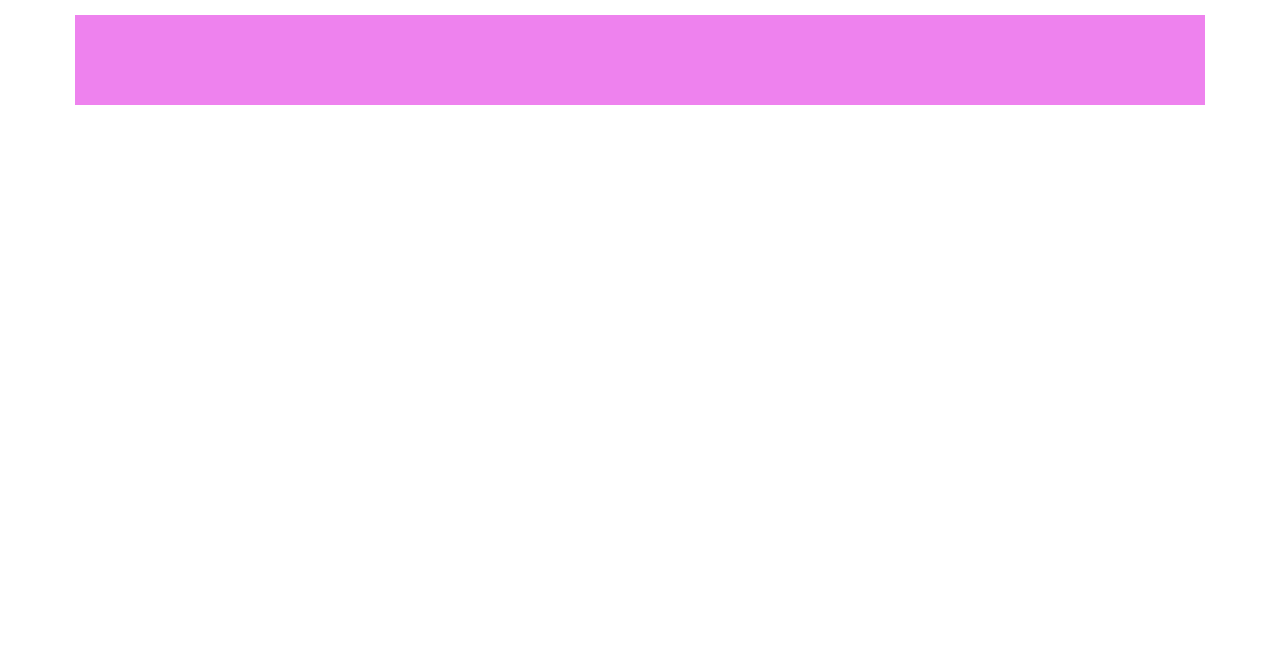
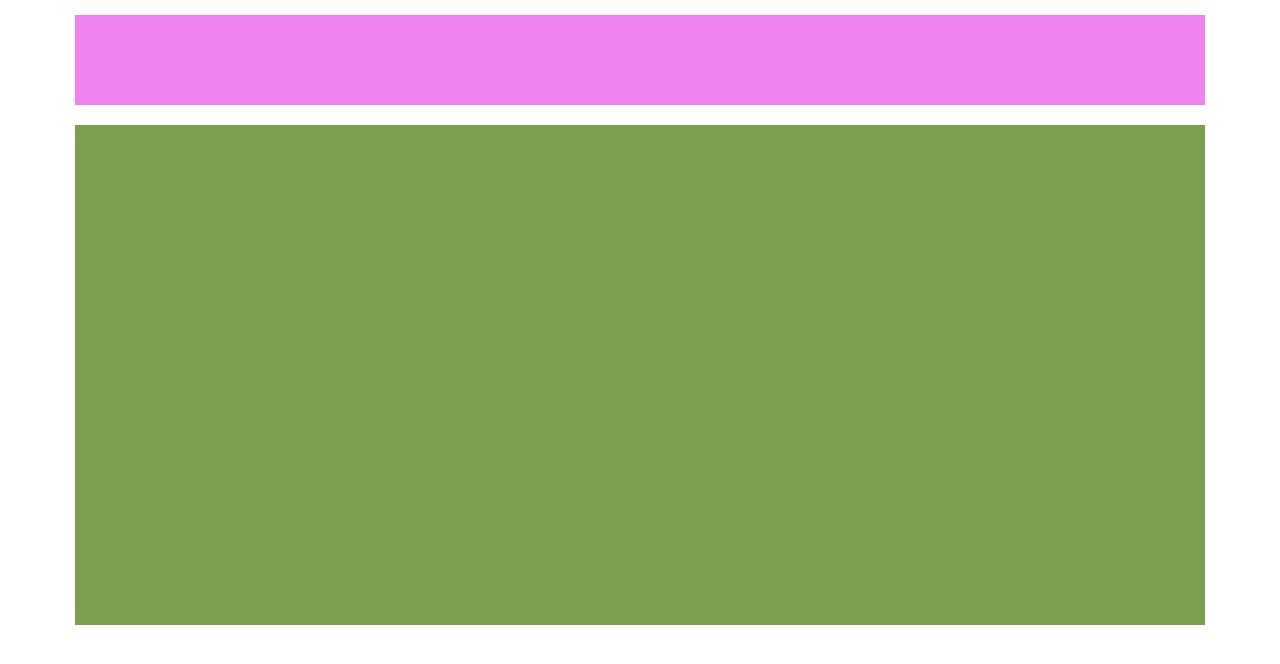
Before and after one commit to AlessandroMandaglio30/htmlcss-struttura-wp, a plain HTML site: page index.html in a window 1280 px wide. Drawn offline with Linux system fonts and the light colour scheme.

Commit message:
jumbotron

```diff
--- a/css/style.css
+++ b/css/style.css
@@ -13,5 +13,22 @@ body{
 /**** header ****/
 header{
     height: 90px;
+    margin-bottom: 20px;
+}
+/**** jumbotron ****/
+.jumbotron{
+    width: 100%;
+}
+
+
+
+/**** debug ****/
+.debug header{
     background-color: violet ;
 }
+
+.debug .jumbotron{
+    background-color: rgb(126, 158, 79);
+    height: 500px;
+
+}
--- a/index.html
+++ b/index.html
@@ -7,17 +7,15 @@
     <title>Wordpress</title>
     <link rel="stylesheet" href="css/style.css">
 </head>
-<body>
+<body class="debug">
 
     <!-- inzio header -->
     <header>
-
     </header>
     <!-- fine header -->
 
     <!-- inizio jumbotron -->
     <div class="jumbotron">
-
     </div>
     <!-- fine jumbotron -->
 
```
